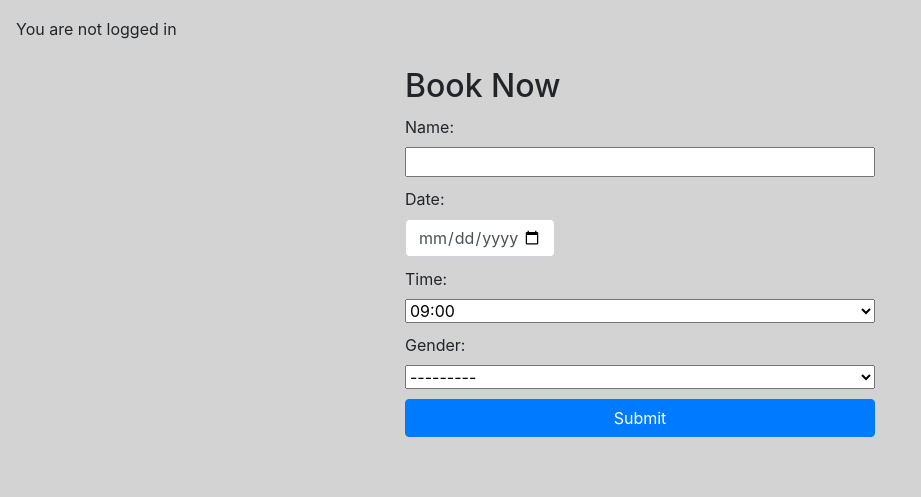
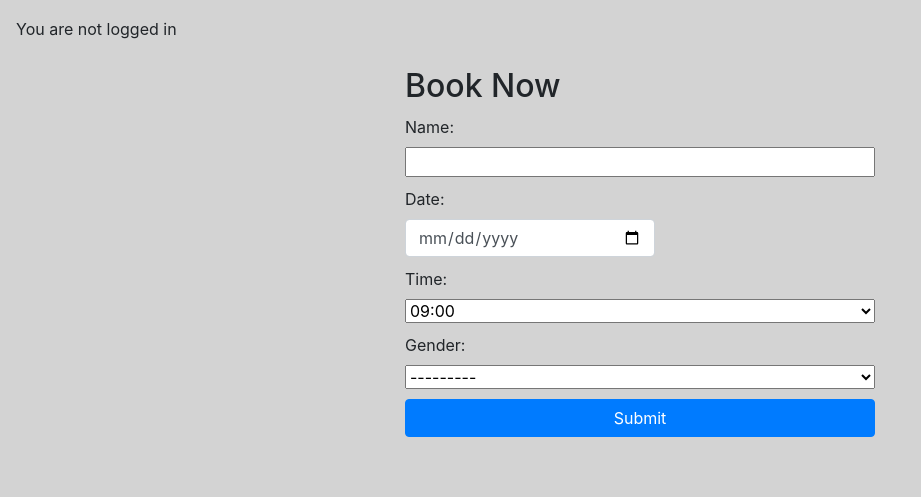
Before and after one commit to arnoldkoss/baron-barbershop, a Django app: page /reservation/ in a window 1280 px wide. Shown: the part 90-587 px from the top of the page, without its empty margins (0-921 px from the left). Run offline with Django 4.2, Linux system fonts and the light colour scheme; some libraries are stand-ins or nearby versions; some web fonts are replaced.

```diff
--- a/static/css/style.css
+++ b/static/css/style.css
@@ -157,7 +157,7 @@ body {height: 100vh;
 
 .form-control {
     width: 100%;
-    max-width: 150px;
+    max-width: 250px;
 
 }
 
@@ -184,6 +184,10 @@ body {height: 100vh;
     display: block;
 }
 
+img {
+    max-width: 100%;
+    height: auto;
+}
 
 @media (max-width: 991.98px) {
     .navbar-collapse {
```
